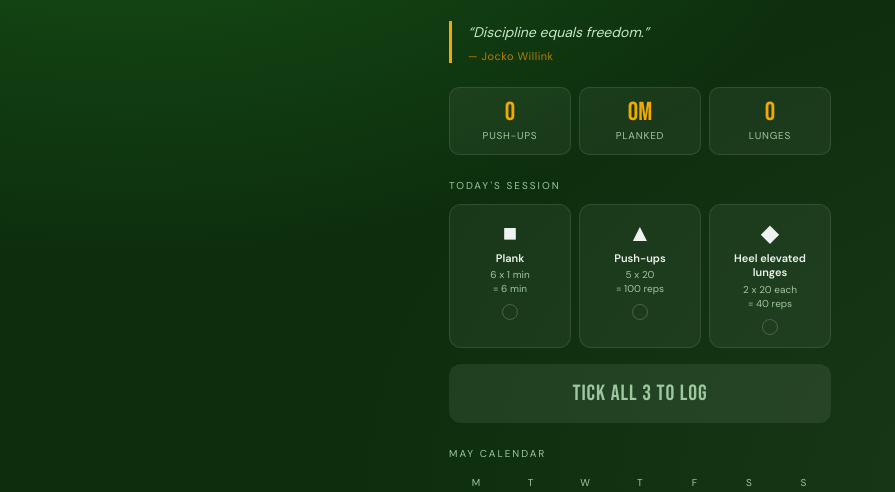
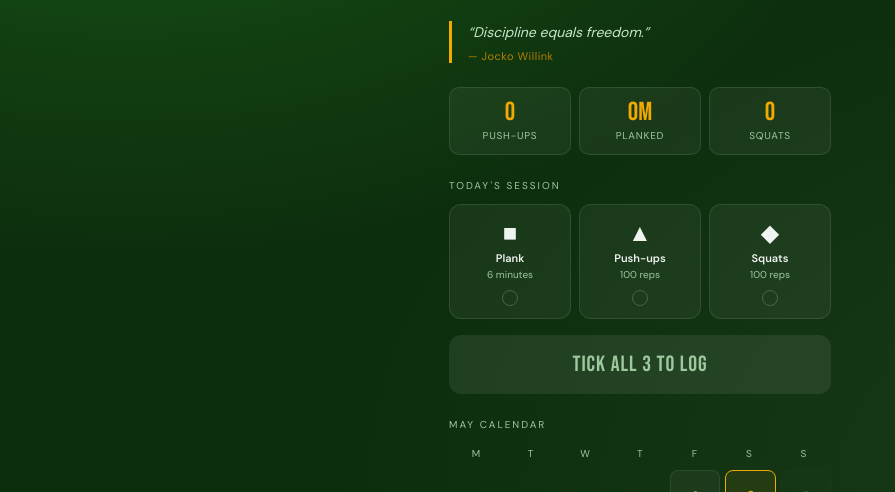
Before and after one commit to dylanharmer96/May-Challenge, a plain HTML site: page index.html in a window 1280 px wide. Shown: the part 308-800 px from the top of the page, without its empty margins (0-895 px from the left). Drawn offline with Linux system fonts and the light colour scheme.

Commit message:
Update index.html

```diff
--- a/index.html
+++ b/index.html
@@ -455,7 +455,7 @@
     </div>
     <div class="stat-card">
       <div class="stat-val" id="s-lunges">0</div>
-      <div class="stat-lbl">Lunges</div>
+      <div class="stat-lbl">Squats</div>
     </div>
   </div>
 
@@ -465,7 +465,7 @@
     <div class="move-card" id="m0" onclick="toggleMove(0)">
       <span class="move-icon">&#9632;</span>
       <div class="move-name">Plank</div>
-      <div class="move-detail">6 x 1 min<br>= 6 min</div>
+      <div class="move-detail">6 minutes</div>
       <div class="move-check">
         <svg class="check-tick" viewBox="0 0 8 8" fill="none">
           <path d="M1 4L3 6L7 2" stroke="#0d2e0d" stroke-width="1.5" stroke-linecap="round" stroke-linejoin="round"/>
@@ -475,7 +475,7 @@
     <div class="move-card" id="m1" onclick="toggleMove(1)">
       <span class="move-icon">&#9650;</span>
       <div class="move-name">Push-ups</div>
-      <div class="move-detail">5 x 20<br>= 100 reps</div>
+      <div class="move-detail">100 reps</div>
       <div class="move-check">
         <svg class="check-tick" viewBox="0 0 8 8" fill="none">
           <path d="M1 4L3 6L7 2" stroke="#0d2e0d" stroke-width="1.5" stroke-linecap="round" stroke-linejoin="round"/>
@@ -484,8 +484,8 @@
     </div>
     <div class="move-card" id="m2" onclick="toggleMove(2)">
       <span class="move-icon">&#9670;</span>
-      <div class="move-name">Heel elevated lunges</div>
-      <div class="move-detail">2 x 20 each<br>= 40 reps</div>
+      <div class="move-name">Squats</div>
+      <div class="move-detail">100 reps</div>
       <div class="move-check">
         <svg class="check-tick" viewBox="0 0 8 8" fill="none">
           <path d="M1 4L3 6L7 2" stroke="#0d2e0d" stroke-width="1.5" stroke-linecap="round" stroke-linejoin="round"/>
@@ -616,7 +616,7 @@ function render() {
   document.getElementById('days-done').textContent = cnt + '/31';
   document.getElementById('s-pushups').textContent = (cnt * 100).toLocaleString();
   document.getElementById('s-plank').textContent = (cnt * 6) + 'm';
-  document.getElementById('s-lunges').textContent = (cnt * 40).toLocaleString();
+  document.getElementById('s-lunges').textContent = (cnt * 100).toLocaleString();
 
   const todayDone = state.done.includes(day);
   [0,1,2].forEach(i => {
```
